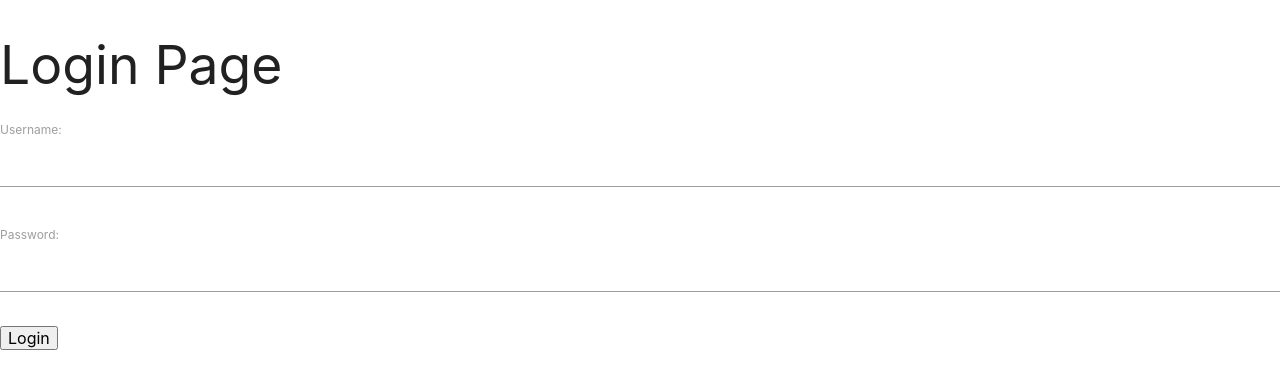
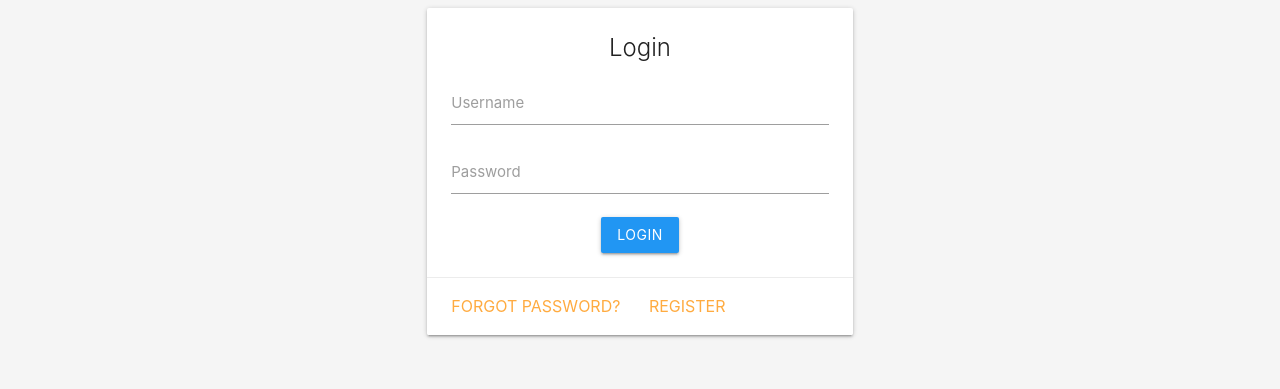
Before and after one commit to DeadboxSoftware/Microapp-Python, a Python web app: template app/templates/auth/login.html in a window 1280 px wide. Shown: the top 389 px of the page. Run offline with Jinja, Linux system fonts and the light colour scheme; the template is opened without the code that fills it, so the values that code supplies are empty.

Commit message:
Styled login and register

```diff
--- a/app/templates/auth/login.html
+++ b/app/templates/auth/login.html
@@ -4,19 +4,47 @@
     <title>Login</title>
     <link rel="stylesheet" type="text/css" href="/static/materialui/css/materialize.min.css">
     <link rel="stylesheet" type="text/css" href="/static/materialui/css/material-extra.css">
+    <meta name="viewport" content="width=device-width, initial-scale=1.0"/>
 </head>
-<body>
-    <h2>Login Page</h2>
-    <form action="/token" method="post">
-        <label for="username">Username:</label><br>
-        <input type="text" id="username" name="username"><br><br>
-        <label for="password">Password:</label><br>
-        <input type="password" id="password" name="password"><br><br>
-        <input type="submit" value="Login">
-    </form>
-    {% if error %}
-        <p style="color: red;">{{ error }}</p>
-    {% endif %}
+<body class="grey lighten-4">
+
+    <!-- Container for the login card -->
+    <div class="container">
+        <div class="row">
+            <div class="col s12 m6 offset-m3">
+                <!-- Card for login form -->
+                <div class="card">
+                    <div class="card-content">
+                        <span class="card-title center">Login</span>
+                        <!-- Form -->
+                        <form action="/token" method="post">
+                            <!-- Username field -->
+                            <div class="input-field">
+                                <input id="username" type="text" name="username" required>
+                                <label for="username">Username</label>
+                            </div>
+                            <!-- Password field -->
+                            <div class="input-field">
+                                <input id="password" type="password" name="password" required>
+                                <label for="password">Password</label>
+                            </div>
+                            <!-- Submit button -->
+                            <div class="center">
+                                <button type="submit" class="btn waves-effect waves-light blue">Login</button>
+                            </div>
+                        </form>
+                    </div>
+                    <!-- Optional footer with additional actions like 'Forgot Password' -->
+                    <div class="card-action">
+                        <a href="#">Forgot Password?</a>
+                        <a href="/register">Register</a>
+                    </div>
+                </div>
+            </div>
+        </div>
+    </div>
+
+    <!-- Materialize JS -->
     <script type="text/javascript" src="/static/materialui/js/materialize.min.js"></script>
 </body>
 </html>
```
Also changed, not shown: app/templates/auth/register.html (+39 -15 lines).
